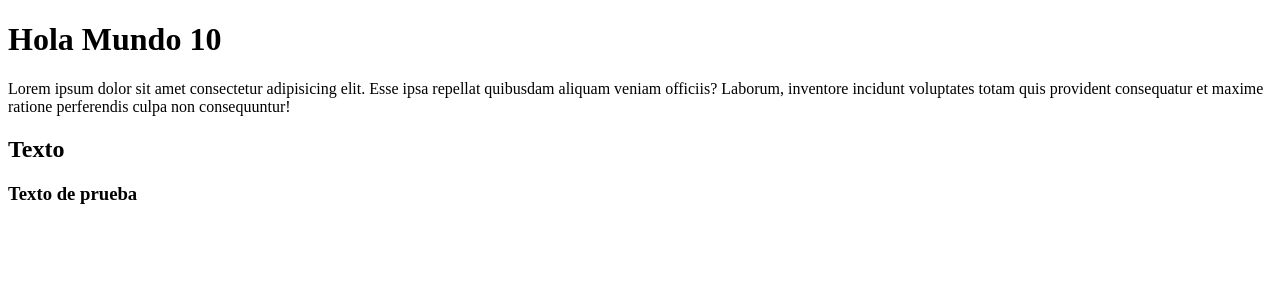
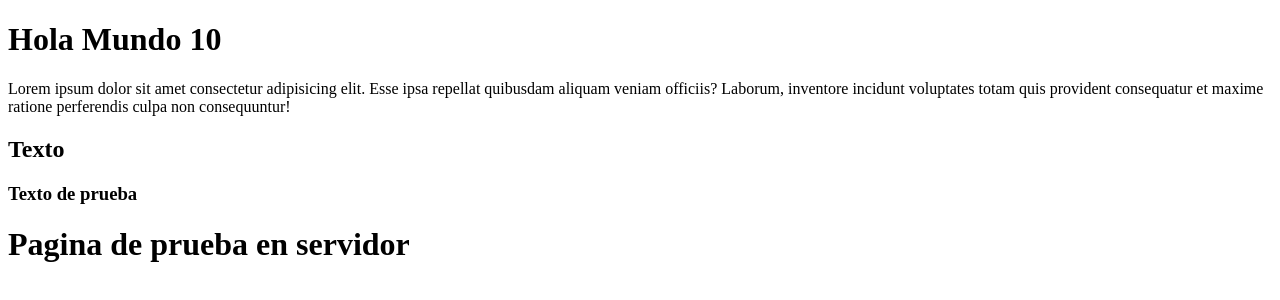
Before and after one commit to cesarcorchado/eliminar-por-favor, a plain HTML site: page freelancer_inicio/index.html in a window 1280 px wide. Drawn offline with Linux system fonts and the light colour scheme.

Commit message:
Prueba en servidor

```diff
--- a/freelancer_inicio/index.html
+++ b/freelancer_inicio/index.html
@@ -11,5 +11,6 @@
     <p>Lorem ipsum dolor sit amet consectetur adipisicing elit. Esse ipsa repellat quibusdam aliquam veniam officiis? Laborum, inventore incidunt voluptates totam quis provident consequatur et maxime ratione perferendis culpa non consequuntur!</p>
     <h2>Texto</h2>
     <h3>Texto de prueba</h3>
+    <h1>Pagina de prueba en servidor</h1>
 </body>
 </html>
```
Also changed, not shown: 1 other file.
